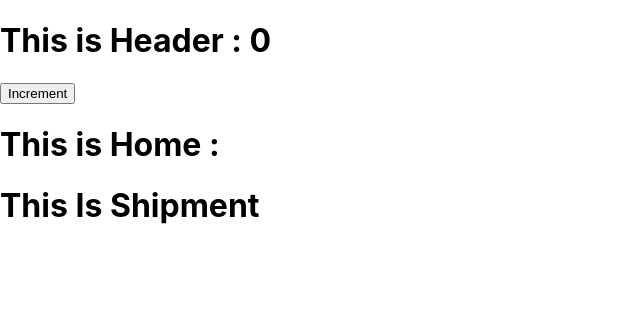
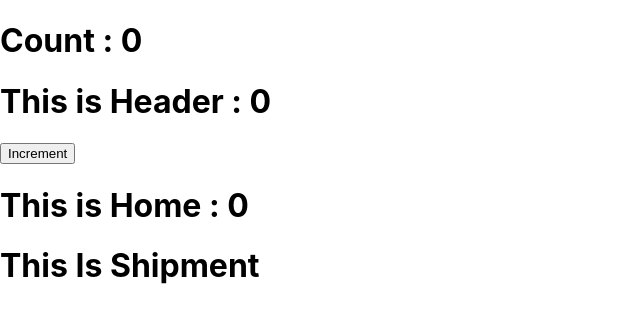
Before and after one commit to Prodip2416/react-exercise, a React (Create React App) app in the folder context-api/: page / in a window 1280 px wide. Shown: the top 322 px of the page, without its empty margins (0-640 px from the left). Built offline with nearby package versions, Linux system fonts and the light colour scheme.

Commit message:
Share state with sibling component

```diff
--- a/context-api/src/App.js
+++ b/context-api/src/App.js
@@ -1,15 +1,18 @@
 import React from 'react';
+import { useState } from 'react';
 import './App.css';
 import Header from './components/Header/Header';
 import Home from './components/Home/Home';
 import Shipment from './components/Shipment/Shipment';
 
 function App() {
+  const [count, setCount] = useState(0);
   return (
     <div>
-     <Header/>
-     <Home/>
-     <Shipment/>
+      <h1>Count : {count}</h1>
+      <Header count={count} setCount={setCount} />
+      <Home count={count} />
+      <Shipment />
     </div>
   );
 }
--- a/context-api/src/components/Header/Header.js
+++ b/context-api/src/components/Header/Header.js
@@ -1,8 +1,7 @@
 import React from 'react';
-import { useState } from 'react';
 
-const Header = () => {
-    const [count, setCount] = useState(0);
+const Header = (props) => {
+   const {count, setCount} = props;
     return (
         <div>
             <h1>This is Header : {count}</h1>
--- a/context-api/src/components/Home/Home.js
+++ b/context-api/src/components/Home/Home.js
@@ -1,9 +1,10 @@
 import React from 'react';
 
-const Home = () => {
+const Home = (p) => {
+    const { count } = p;
     return (
         <div>
-            <h1>This is Home :</h1>
+            <h1>This is Home : {count}</h1>
         </div>
     );
 };
```
